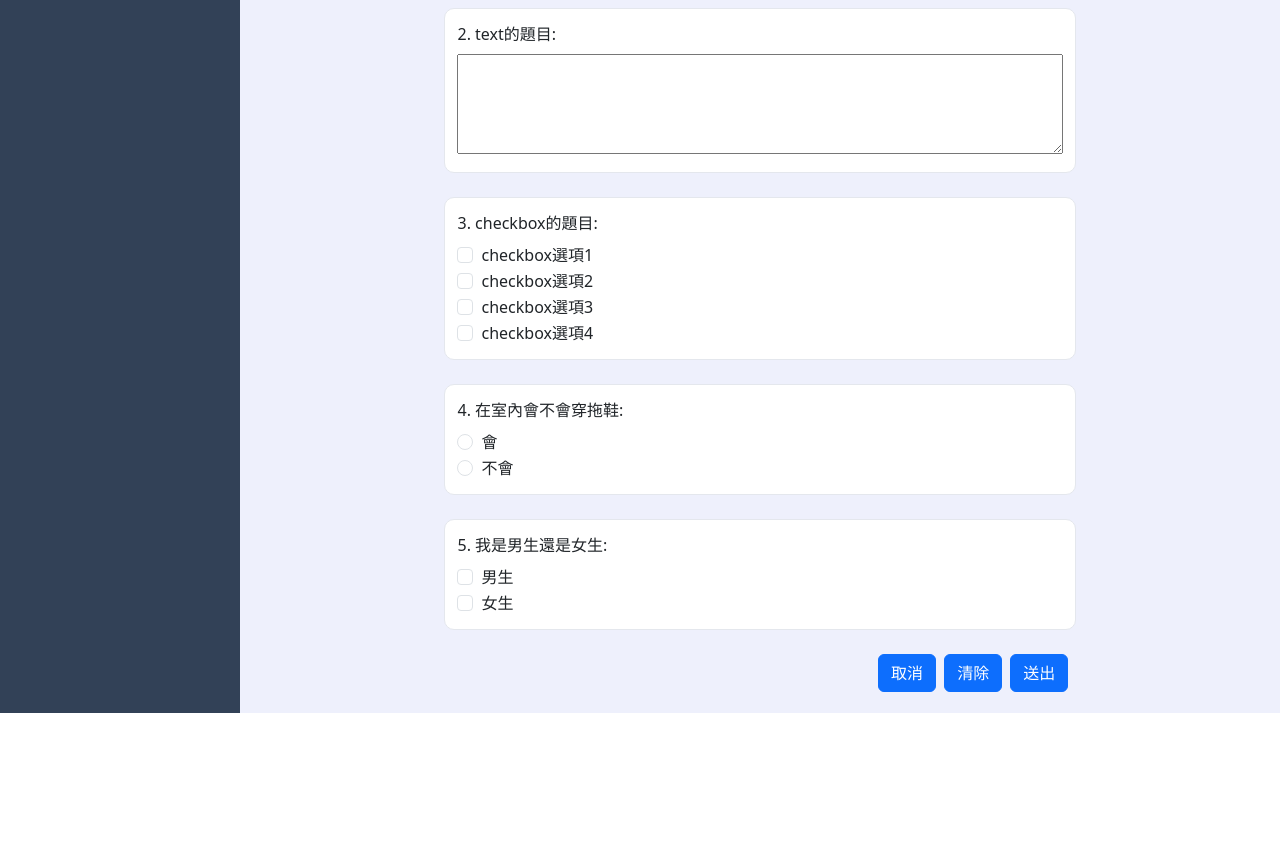
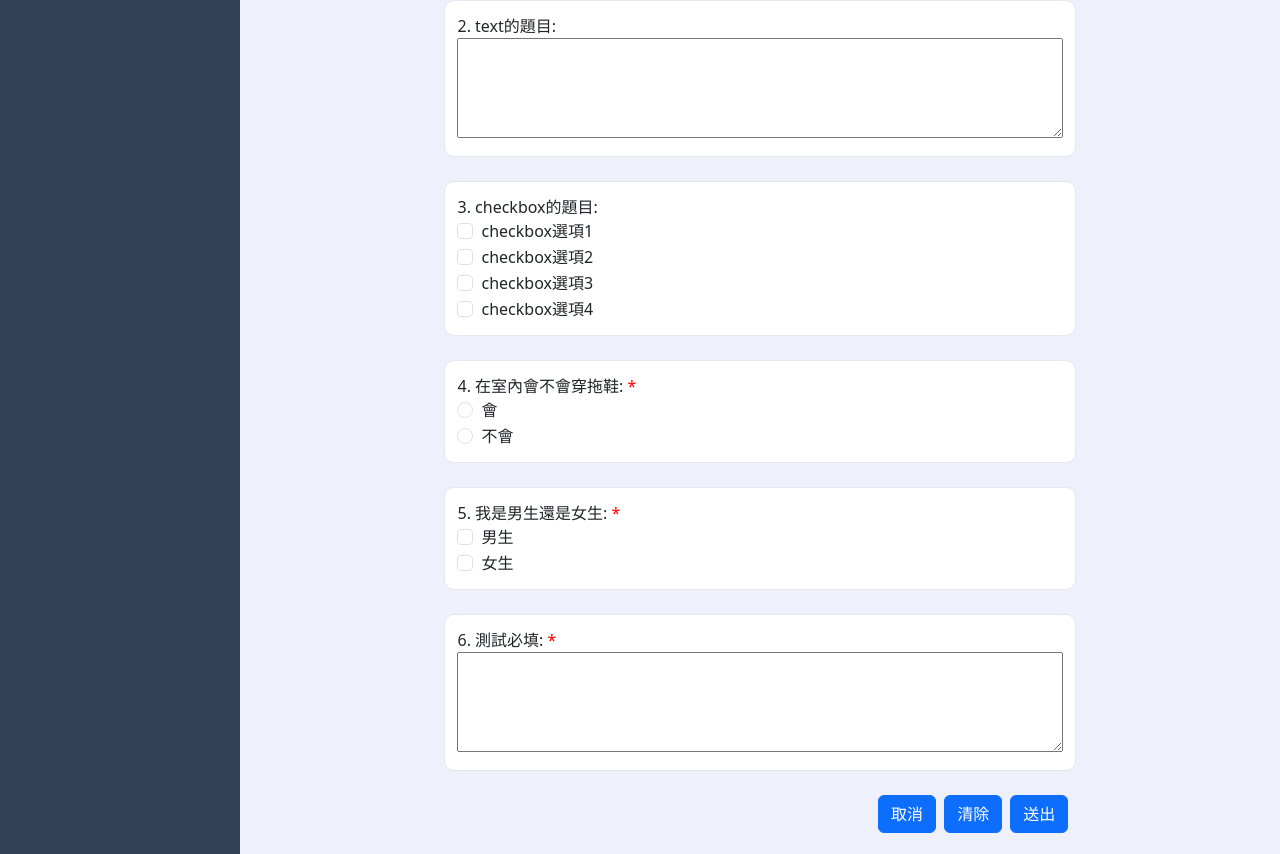
Before and after one commit to ru8ru8work/survey, a Vue app: page /Front/Answer in a window 1280 px wide. Shown: the part 713-1567 px from the top of the page. Before the commit the page ends 1426 px from the top, so only its background shows below. Built offline with nearby package versions, Linux system fonts and the light colour scheme; what vue-awesome-paginate would draw is missing.

Commit message:
重複顯示必填和focus還沒改好

```diff
--- a/src/components/AnswerSurvey.vue
+++ b/src/components/AnswerSurvey.vue
@@ -18,6 +18,7 @@ export default {
                             questionType:1, //text
                             questionTitle:"text的題目",
                             order:2, //順位
+                            required:false,
                             questionOption:"",
 
                         },
@@ -25,6 +26,7 @@ export default {
                             questionType:2, //radio
                             questionTitle:"在室內會不會穿拖鞋",
                             order:4,
+                            required :true,
                             questionOption:[
                                 {
                                     value:1,
@@ -40,6 +42,7 @@ export default {
                             questionType:3, //checkbox
                             questionTitle:"checkbox的題目",
                             order:3,
+                            required:false,
                             questionOption:[
                                 {
                                     value:1,
@@ -63,6 +66,7 @@ export default {
                             questionType:2, //radio
                             questionTitle:"radio的題目",
                             order:1,
+                            required:false,
                             questionOption:[
                                 {
                                     value:1,
@@ -86,6 +90,7 @@ export default {
                             questionType:3, //checkbox
                             questionTitle:"我是男生還是女生",
                             order:5,
+                            required:true,
                             questionOption:[
                                 {
                                     value:1,
@@ -97,6 +102,13 @@ export default {
                                 }
                             ],
                         },
+                        {
+                            questionType:1, //text
+                            questionTitle:"測試必填",
+                            order:6,
+                            required:true,
+                            questionOption:""
+                        },
                     ]
                 },
             ],
@@ -105,7 +117,7 @@ export default {
                 phone: this.childFormData.phone || "",
                 email: this.childFormData.email || "",
                 age: this.childFormData.age || "",
-                text: this.childFormData.text || "",
+                text: this.childFormData.text || {},
                 radio: this.childFormData.radio||{},
                 checkbox: {}
             },
@@ -145,6 +157,93 @@ export default {
             this.$emit('update:childCheckData',true);
         },
         submitForm() {
+            // alert("123");
+            // console.log(this.formData.radio);
+
+            // console.log(this.surveyData[0]["question"]);
+
+
+            // //{
+            //     questionType:2, //radio
+            //     questionTitle:"在室內會不會穿拖鞋",
+            //     order:4,
+            //     required :true,
+            //     questionOption:[
+
+            this.surveyData[0]["question"].forEach(item => {
+                if (item.required == true ){
+                    if ( item.questionType == 1){ //text
+                        if ( this.formData.text[item.order] == undefined || this.formData.text[item.order] == "" ){
+
+                            //<i class="fa-solid fa-circle-exclamation fa-xs" style="color: #e82c17;"></i>
+
+                            // console.log("這裡有必填text:" + item.order);
+                            const textareaAnswer = document.querySelector("#question" + item.order);
+
+                            const exclamationDiv = document.createElement("div")
+                            const exclamation = document.createElement("i");
+                            exclamation.setAttribute("class","fa-solid fa-circle-exclamation fa-lg");
+                            exclamation.setAttribute("style","color: #e82c17;");
+                            exclamation.textContent = "這是必填問題";
+
+                            exclamationDiv.appendChild(exclamation);
+                            textareaAnswer.appendChild(exclamationDiv);
+
+                        }
+                    }
+
+                    if(  item.questionType == 2 ){  //radio
+                        if ( this.formData.radio[item.order] == undefined || this.formData.radio[item.order] == "" ){
+                            console.log("這裡有必填radio:" + item.order);
+
+                            const textareaAnswer = document.querySelector("#question" + item.order);
+
+                            const exclamationDiv = document.createElement("div")
+                            exclamationDiv.setAttribute("class","");
+                            const exclamation = document.createElement("i");
+                            exclamation.setAttribute("class","fa-solid fa-circle-exclamation fa-lg");
+                            exclamation.setAttribute("style","color: #e82c17;");
+                            exclamation.textContent = "這是必填問題";
+
+                            exclamationDiv.appendChild(exclamation);
+                            textareaAnswer.appendChild(exclamationDiv);
+
+
+                            // const radioAnswer = document.querySelector("#Radios-" + item.order + "-1");
+                            // console.log(radioAnswer);
+                            // radioAnswer.focus();
+                        }
+                    }
+
+                    if(  item.questionType == 3 ){ //checkbox
+                        if ( this.formData.checkbox[item.order] == undefined || this.formData.checkbox[item.order] == "" ){
+                            console.log("這裡有必填checkbox:" + item.order);
+
+                            const textareaAnswer = document.querySelector("#question" + item.order);
+
+                            const exclamationDiv = document.createElement("div")
+                            const exclamation = document.createElement("i");
+                            exclamation.setAttribute("class","fa-solid fa-circle-exclamation fa-lg");
+                            exclamation.setAttribute("style","color: #e82c17;");
+                            exclamation.textContent = "這是必填問題";
+
+                            exclamationDiv.appendChild(exclamation);
+                            textareaAnswer.appendChild(exclamationDiv);
+
+
+                            // const radioAnswer = document.querySelector("#Radios-" + item.order + "-1");
+                            // console.log(radioAnswer);
+                            // radioAnswer.focus();
+                        }
+                    }
+
+                }
+                // console.log(item);
+            });
+
+
+            // console.log(this.formData);
+
             this.$emit('form-submit', this.formData);
         },
         reset(){
@@ -152,7 +251,7 @@ export default {
             this.formData.phone = "";
             this.formData.email = "";
             this.formData.age = "";
-            this.formData.text =  "";
+            this.formData.text =  {};
             this.formData.radio = {};
             this.formData.checkbox = {};
 
@@ -257,14 +356,18 @@ export default {
             <!-- 自訂義選項開始 -->
             <div class="question">
 
-            <div v-for="item in surveyData[0].question" :key="item.order" class="question-item">
+            <div v-for="item in surveyData[0].question" :key="item.order" class="question-item" :id="'question' + item.order">
 
                 <!-- text -->
                 <div v-if="item.questionType == 1" class="showCheckQuestion">
                     <!-- <div class=""> -->
                         <!-- <h1>{{ item.order }}. {{ item.questionTitle }}:</h1> -->
-                        <span class="question-title">{{ item.order }}. {{ item.questionTitle }}:</span>
-                        <textarea name="" id="" autocomplete="off" v-model="formData.text"></textarea>
+                        <span
+                        class="question-title">{{ item.order }}. {{ item.questionTitle }}:
+                        <span  v-if="item.required == true" style="color: red;">*</span>
+                        </span>
+                        <!-- <textarea v-if="item.required == true" :name="'textarea-' + item.order" :id="'textarea-' + item.order" autocomplete="off" v-model="formData.text[item.order]" required></textarea> -->
+                        <textarea :name="'textarea-' + item.order" :id="'textarea-' + item.order" autocomplete="off" v-model="formData.text[item.order]"></textarea>
                         <!-- <input type="text" class="form-control" aria-label="Sizing example input" aria-describedby="inputGroup-sizing-lg"> -->
                     <!-- </div> -->
                 </div>
@@ -272,10 +375,14 @@ export default {
                 <!-- radio -->
                 <div v-if="item.questionType == 2 " class="showCheckQuestion">
                     <!-- <h1>{{ item.order }}.{{ item.questionTitle }}:</h1> -->
-                    <span class="question-title">{{ item.order }}. {{ item.questionTitle }}:</span>
+                    <span
+                        class="question-title">{{ item.order }}. {{ item.questionTitle }}:
+                        <span  v-if="item.required == true" style="color: red;">*</span>
+                    </span>
                     <div v-for="Options in item.questionOption" class="form-check">
+                        <!-- <input v-if="item.required == true"  class="form-check-input" type="radio" :name="'radio-' + item.order" :id="'Radios-'+item.order+'-'+Options.value" :value="Options.value" v-model="formData.radio[item.order]" required > -->
                         <input class="form-check-input" type="radio" :name="'radio-' + item.order" :id="'Radios-'+item.order+'-'+Options.value" :value="Options.value" v-model="formData.radio[item.order]" >
-                      <label class="form-check-label" :for="'Radios-'+item.order+'-'+Options.value">
+                        <label class="form-check-label" :for="'Radios-'+item.order+'-'+Options.value">
                         {{Options.show}}
                       </label>
                     </div>
@@ -284,9 +391,12 @@ export default {
                 <!-- checkbox -->
                 <div v-if="item.questionType == 3 " class="showCheckQuestion">
                     <!-- <h1>{{ item.order }}.{{ item.questionTitle }}:</h1> -->
-                    <span class="question-title">{{ item.order }}. {{ item.questionTitle }}:</span>
-                    <div v-for="Options in item.questionOption" class="form-check">
-                        <input class="form-check-input" type="checkbox" :value="Options.value" :id="'checkbox-'+item.order+'-'+Options.value" :name="'checkbox-' + item.order" v-model="formData.checkbox[item.order]"  >
+                    <span
+                        class="question-title">{{ item.order }}. {{ item.questionTitle }}:
+                        <span  v-if="item.required == true" style="color: red;">*</span>
+                    </span>
+                    <div v-for="Options in item.questionOption" class="form-check" required>
+                        <input class="form-check-input" type="checkbox" :value="Options.value" :id="'checkbox-'+item.order+'-'+Options.value" :name="'checkbox-' + item.order" v-model="formData.checkbox[item.order]" >
                         <label class="form-check-label" :for="'checkbox-'+item.order+'-'+Options.value">
                           {{Options.show}}
                         </label>
@@ -405,9 +515,9 @@ export default {
                 flex-direction: column; // 讓問題和答案在垂直方向排列
                 align-items: flex-start; // 使問題和答案左對齊
                 width: 100%;
-                span {
-                    display: block; // 問題和答案顯示為塊元素，分行顯示
-                }
+                // span {
+                    // display: block; // 問題和答案顯示為塊元素，分行顯示
+                // }
                 .question-title {
                     margin-bottom: 0.5rem; // 問題標題和答案之間的間距
                 }
--- a/src/components/CheckSurvey.vue
+++ b/src/components/CheckSurvey.vue
@@ -96,6 +96,13 @@ export default {
                                     show:"女生",
                                 }
                             ],
+                        },
+                        {
+                            questionType:1, //text
+                            questionTitle:"測試必填",
+                            order:6,
+                            required:true,
+                            questionOption:""
                         },
                     ]
                 },
@@ -239,7 +246,7 @@ export default {
                 <div v-if="item.questionType == 1" class="showCheckQuestion">
                     <div class="">
                         <span class="question-title">{{ item.order }}. {{ item.questionTitle }}:</span>
-                        <span class="showCheckAnswer">{{ formData.text }}</span>
+                        <span class="showCheckAnswer">{{ formData.text[item.order] }}</span>
                     </div>
                 </div>
 
--- a/src/components/CreateSurvey.vue
+++ b/src/components/CreateSurvey.vue
@@ -892,7 +892,6 @@ textarea{
                     // border: 1px solid black;
                     padding: 2%;
                     margin: 2%;
-                    height: 30%;
                     display: flex;
                     align-items: center;
                     justify-content: space-between;
```
